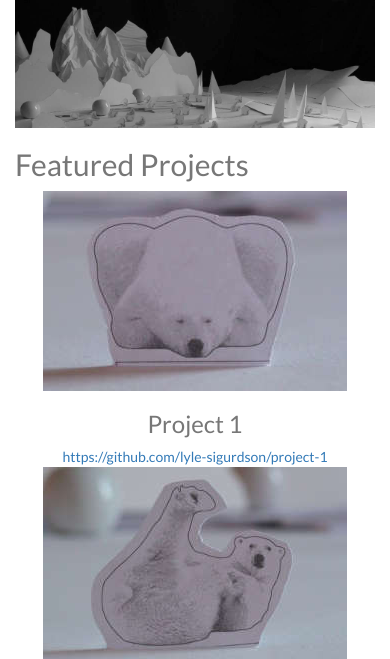
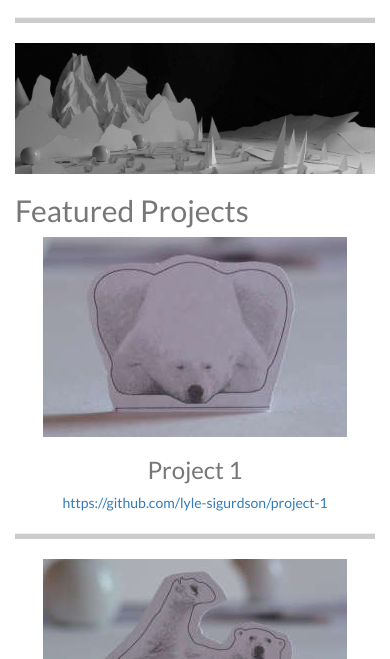
Before and after one commit to lyle-sigurdson/fewd-project-1, a website: page index.html in a window 390 px wide. Shown: the part 185-844 px from the top of the page. Drawn offline with Linux system fonts and the light colour scheme.

Commit message:
Add horizontal rules; show/hide as appropriate for different devices.

```diff
--- a/css/style.css
+++ b/css/style.css
@@ -14,3 +14,8 @@
 .footer {
     margin: 1em;
 }
+
+hr {
+    height: 5px;
+    background-color: #CDCDCD;
+}
--- a/index.html
+++ b/index.html
@@ -27,6 +27,11 @@
     </header>
     <div class="row">
       <div class="col-md-12">
+        <hr>
+      </div>
+    </div>
+    <div class="row">
+      <div class="col-md-12">
         <picture>
           <source srcset="images/marquee-1x.jpg 1x, images/marquee-2x.jpg 2x">
           <img class="img-responsive" src="images/marquee-1x.jpg" alt="">
@@ -44,6 +49,7 @@
         </picture>
         <h3 class="text-muted">Project 1</h3>
         <a href="#">https://github.com/lyle-sigurdson/project-1</a>
+        <hr class="visible-xs-block">
       </div>
       <div class="col-md-4">
         <picture>
@@ -52,6 +58,7 @@
         </picture>
         <h3 class="text-muted">Project 2</h3>
         <a href="#">https://github.com/lyle-sigurdson/project-2</a>
+        <hr class="visible-xs-block">
       </div>
       <div class="col-md-4">
         <picture>
@@ -60,6 +67,7 @@
         </picture>
         <h3 class="text-muted">Project 3</h3>
         <a href="#">https://github.com/lyle-sigurdson/project-3</a>
+        <hr class="visible-xs-block">
       </div>
     </div>
     <footer class="footer row text-center">
```
